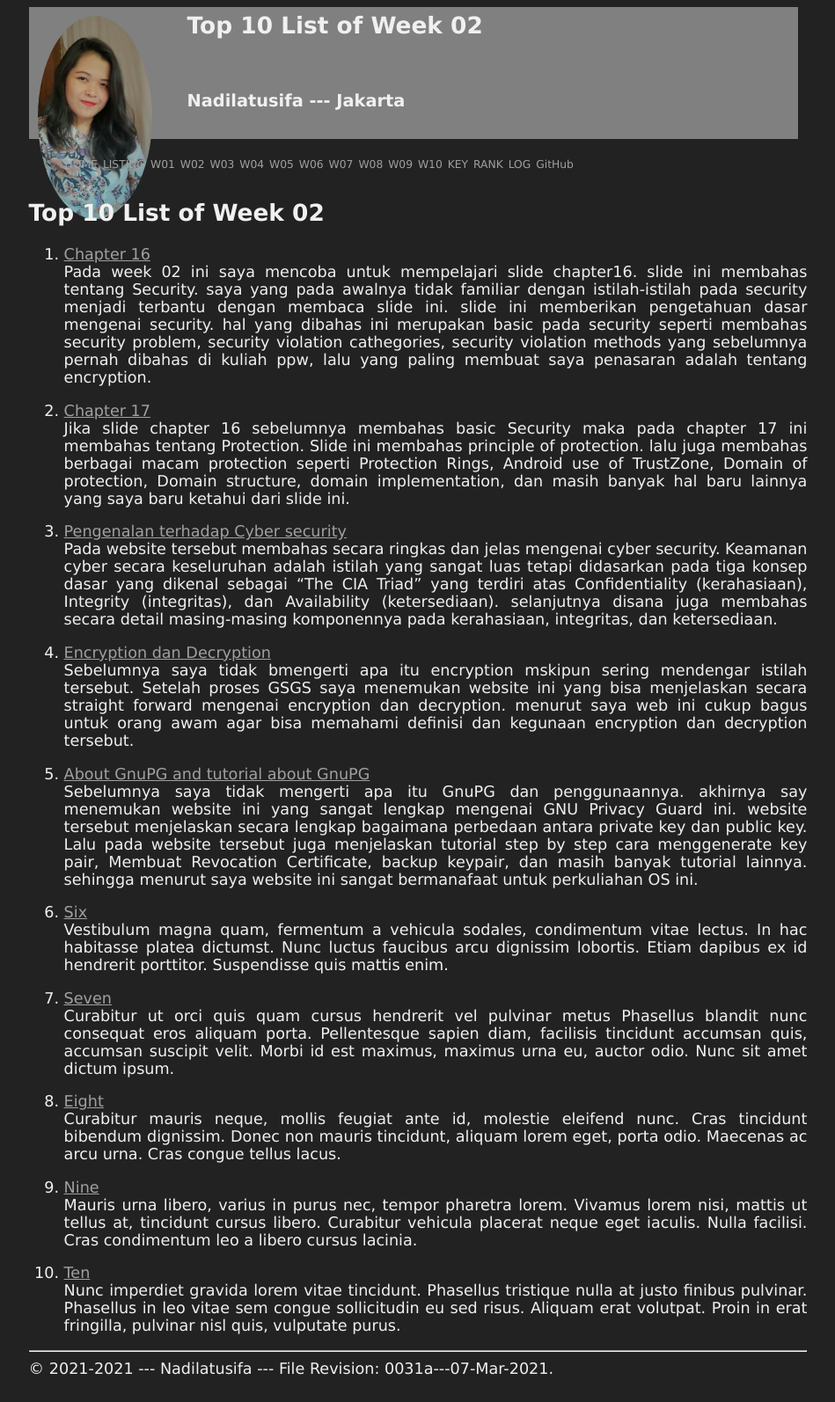
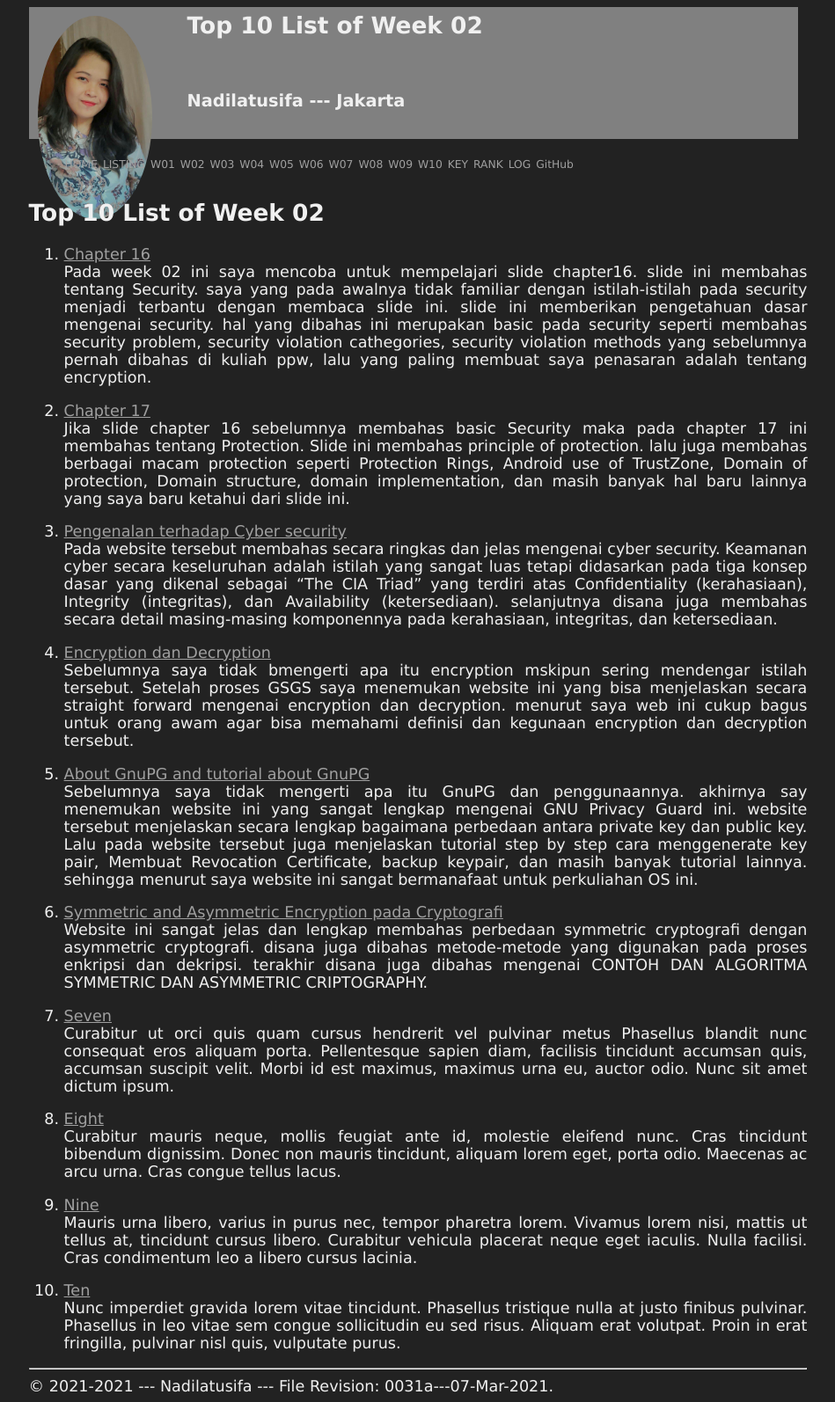
Before and after one commit to nadilatusifa12/os211, a Jekyll site: the page built from w02.md, in a window 1280 px wide. Shown: the whole page at 88% size, without its empty margins (165-1114 px from the left). Built offline with Jekyll 4.4.1, drawn with Linux system fonts in a browser that asks for light colours; our own code applies the rules of GitHub Pages for plain Markdown files.

Commit message:
Update w02.md

```diff
--- a/w02.md
+++ b/w02.md
@@ -31,12 +31,10 @@ Sebelumnya saya tidak mengerti apa itu GnuPG dan penggunaannya. akhirnya say men
 website tersebut menjelaskan secara lengkap bagaimana perbedaan antara private key dan public key.
 Lalu pada website tersebut juga menjelaskan tutorial step by step cara menggenerate key pair, Membuat Revocation Certificate, backup keypair, dan masih banyak tutorial lainnya. sehingga menurut saya website ini sangat bermanafaat untuk perkuliahan OS ini.
 
-6. [Six](https://en.wikipedia.org/wiki/6)<br>
-Vestibulum magna quam, fermentum a vehicula sodales, condimentum vitae lectus.
-In hac habitasse platea dictumst.
-Nunc luctus faucibus arcu dignissim lobortis.
-Etiam dapibus ex id hendrerit porttitor.
-Suspendisse quis mattis enim.
+6. [Symmetric and Asymmetric Encryption pada Cryptografi](http://geminigirl28.blogspot.com/2014/10/symmetric-dan-asymmetric-criptography.html)<br>
+Website ini sangat jelas dan lengkap membahas perbedaan symmetric cryptografi dengan asymmetric cryptografi.
+disana juga dibahas metode-metode yang digunakan pada proses enkripsi dan dekripsi.
+terakhir disana juga dibahas mengenai CONTOH DAN ALGORITMA SYMMETRIC DAN ASYMMETRIC CRIPTOGRAPHY.
 
 7. [Seven](https://en.wikipedia.org/wiki/7)<br>
 Curabitur ut orci quis quam cursus hendrerit vel pulvinar metus
```
